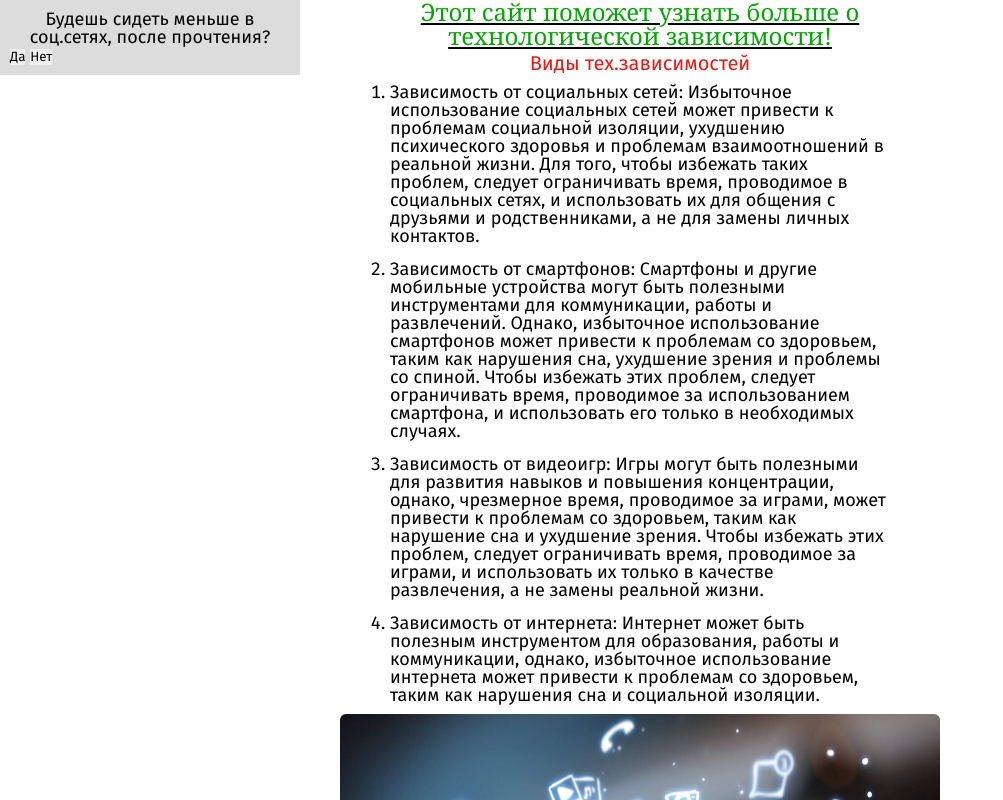
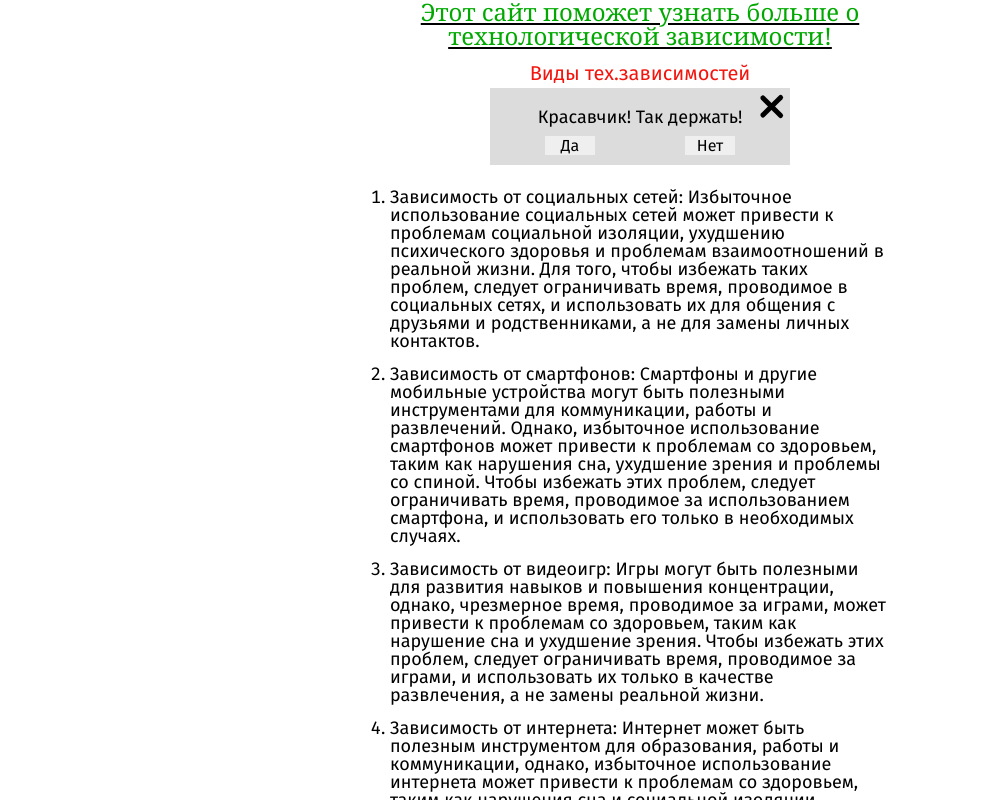
Before and after one commit to glebkaaa/M2-L3-homework, a plain HTML site: page index.html in a window 1280 px wide. Both pictures are taken after a click on the button "Да". Shown: the top 800 px of the page, without its empty margins (0-1003 px from the left). Drawn offline with Linux system fonts and the light colour scheme.

Commit message:
an update version with js interactive

```diff
--- a/css/style.css
+++ b/css/style.css
@@ -1,4 +1,16 @@
 @import url('https://fonts.googleapis.com/css2?family=Fira+Sans&display=swap');
+:root {
+	--var-rotate-after: rotate(45deg);
+	--var-rotate-span: rotate(-45deg);
+	--var-translate-after: translate(0, -50%);
+	--var-translate-span: translate(0, 50%);
+}
+[close] {
+	--var-rotate-after: rotate(90deg);
+	--var-rotate-span: rotate(0deg);
+	--var-translate-after: translate(-1%, 15%);
+	--var-translate-span: translate(0, 80%);
+}
 body {
 	font-family: 'Fira Sans', sans-serif;
 	font-size: 18px;
@@ -11,21 +23,69 @@ body {
 	background: #dcdcdc;
 	width: 300px;
 	padding: 10px;
+	margin: 0 auto;
+}
+.wrapper__close {
+	display: block;
+	position: fixed;
+	border-radius: 4px;
+	left: calc(50% + 115px);
+	z-index: 5;
+	margin-top: 15px;
+}
+.wrapper__close-span {
+	display: block;
+	width: 30px;
+	height: 5px;
+	margin: -1px 0;
+	border-radius: 4px;
+	background: #000;
+	transform: var(--var-rotate-span) var(--var-translate-span);
+}
+.wrapper__close::after {
+	content: '';
+	display: block;
+	width: 30px;
+	height: 5px;
+	border-radius: 4px;
+	background: #000;
+	transform: var(--var-rotate-after) var(--var-translate-after);
+}
+.wrapper__close::before {
+	content: '';
+	position: absolute;
+	width: 10px;
+	background: #000;
+	top: 0;
+	left: 0;
 }
 .wrapper__box-title {
 	text-align: center;
+	margin-top: 10px;
 }
 .wrapper__box-buttons {
-	width: 300px;
+	display: flex;
+	margin-top: 10px;
+}
+.wrapper__box-agree,
+.wrapper__box-cancel {
+	display: block;
 	margin: 0 auto;
+	font-size: 16px;
+	transition: all 0.35s ease-in-out;
+	width: 50px;
+}
+.wrapper__box-agree:hover,
+.wrapper__box-cancel:hover {
+	background: #f3150d;
 }
 .wrapper__title {
 	text-align: center;
 	color: #00a800;
 	font-size: 24px;
 	font-family: Georgia, serif;
-	margin-bottom: 5px;
-  text-decoration-line: underline;
+	margin-bottom: 15px;
+	text-decoration-line: underline;
 	text-decoration-color: #000;
 	transition: all 0.35s ease-in-out;
 }
@@ -36,7 +96,10 @@ body {
 	text-align: center;
 	color: #f3150d;
 	font-size: 20px;
-	margin-bottom: 10px;
+	margin-bottom: 5px;
+}
+.wrapper__list {
+	margin-top: 105px;
 }
 .wrapper__list-item {
 	margin-bottom: 15px;
@@ -49,5 +112,5 @@ img {
 	width: 600px;
 	height: 450px;
 	margin: 10px auto;
-  border-radius: 6px;
+	border-radius: 6px;
 }
--- a/index.html
+++ b/index.html
@@ -10,6 +10,13 @@
 	</head>
 	<body>
 		<div class="wrapper">
+			<h1 class="wrapper__title">
+				Этот сайт поможет узнать больше о технологической зависимости!
+			</h1>
+			<h2 class="wrapper__subtitle">Виды тех.зависимостей</h2>
+			<a class="wrapper__close" href="#">
+				<span class="wrapper__close-span"></span>
+			</a>
 			<dialog open class="wrapper__box">
 				<h1 class="wrapper__box-title">
 					Будешь сидеть меньше в соц.сетях, после прочтения?
@@ -19,10 +26,6 @@
 					<button class="wrapper__box-cancel">Нет</button>
 				</div>
 			</dialog>
-			<h1 class="wrapper__title">
-				Этот сайт поможет узнать больше о технологической зависимости!
-			</h1>
-			<h2 class="wrapper__subtitle">Виды тех.зависимостей</h2>
 			<ol class="wrapper__list">
 				<li class="wrapper__list-item">
 					Зависимость от социальных сетей: Избыточное использование социальных
--- a/js/main.js
+++ b/js/main.js
@@ -0,0 +1,29 @@
+const dialogBox = document.querySelector('.wrapper__box')
+const closeBtn = document.querySelector('.wrapper__close')
+const agreeBtn = document.querySelector('.wrapper__box-agree')
+const cancelBtn = document.querySelector('.wrapper__box-cancel')
+const dialogTitle = document.querySelector('.wrapper__box-title')
+const closeBtnSpan = document.querySelector('.wrapper__close-span')
+let isClosed = false
+
+const closeFunc = () => {
+	if (isClosed) {
+		dialogBox.style.display = 'block'
+		document.body.removeAttribute('close')
+		dialogTitle.innerHTML = 'Будешь сидеть меньше в соц.сетях, после прочтения?'
+		isClosed = false
+	} else {
+		document.body.setAttribute('close', '')
+		dialogBox.style.display = 'none'
+		dialogTitle.innerHTML = 'Будешь сидеть меньше в соц.сетях, после прочтения?'
+		isClosed = true
+	}
+}
+
+agreeBtn.addEventListener('click', function () {
+	dialogTitle.innerHTML = 'Красавчик! Так держать!'
+})
+cancelBtn.addEventListener('click', function () {
+	dialogTitle.innerHTML = 'Жаль, что я не смог тебе помочь O_O'
+})
+closeBtn.addEventListener('click', closeFunc)
```
